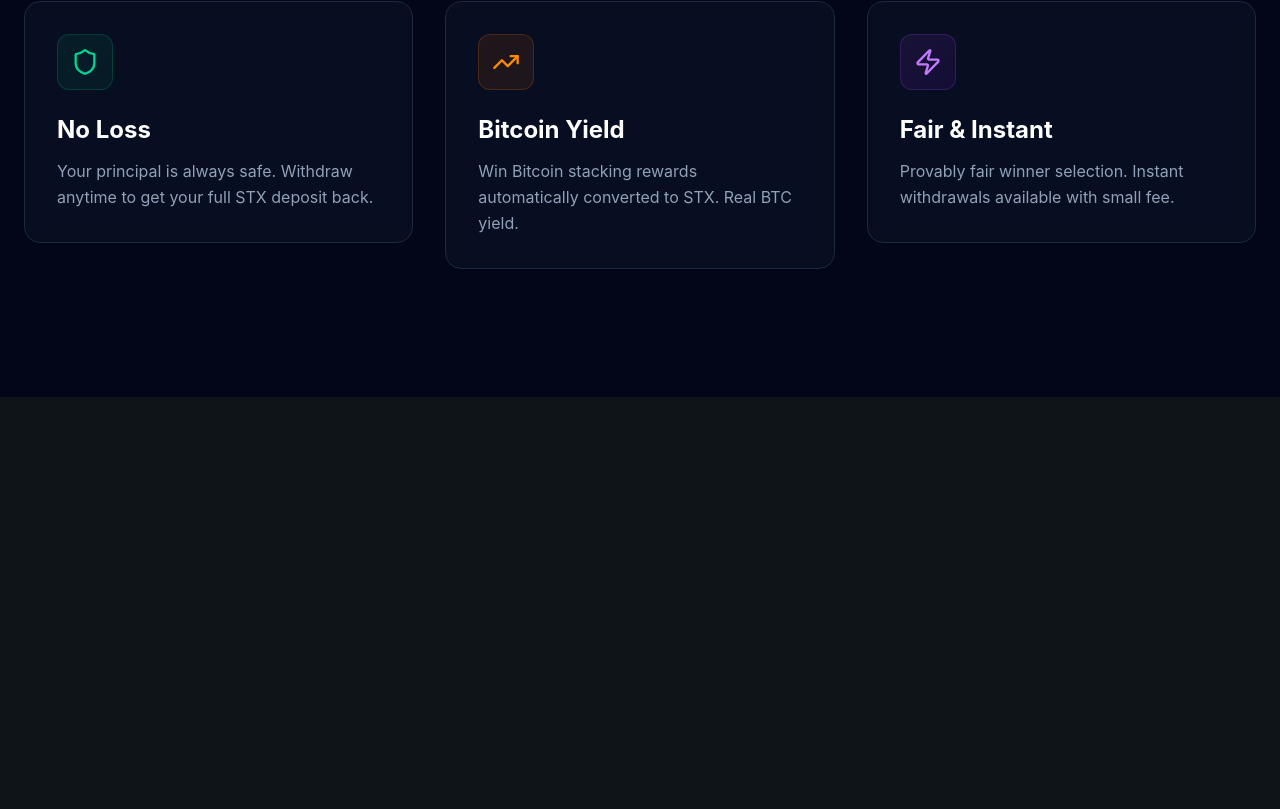
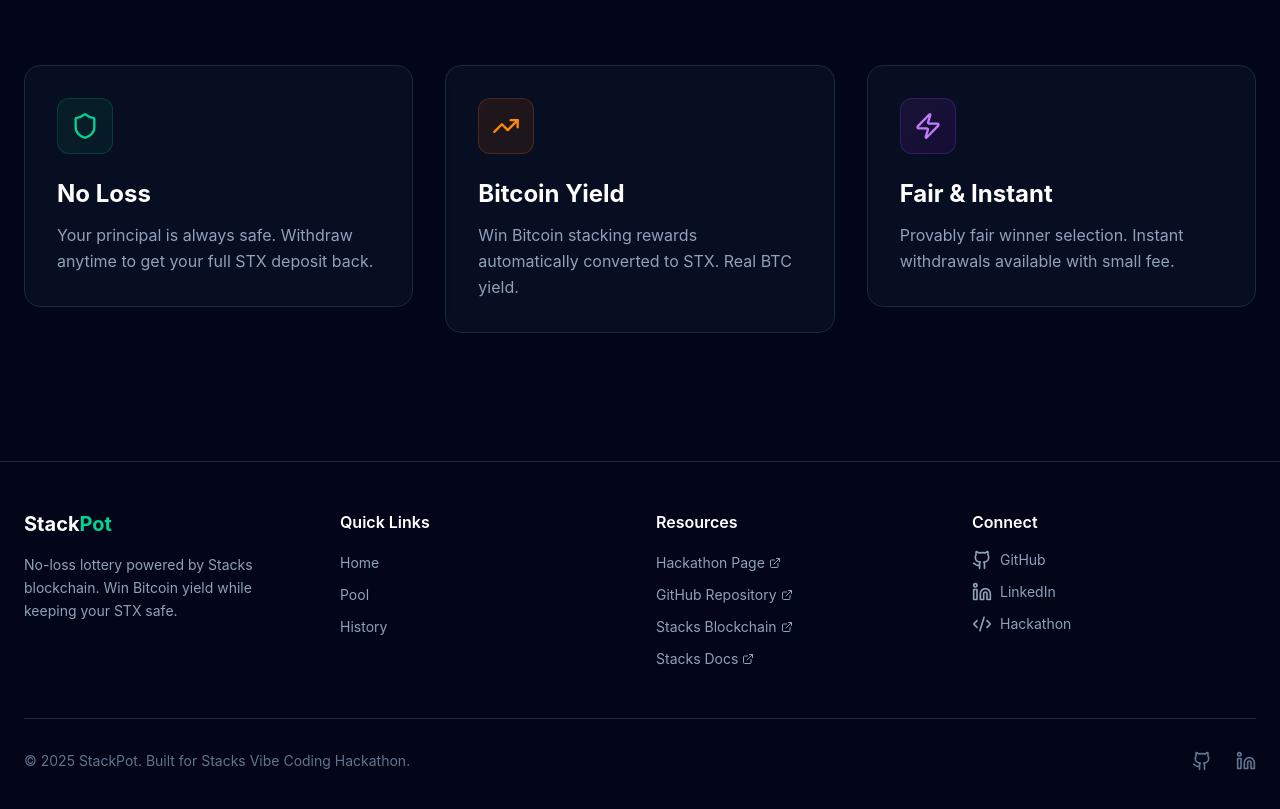
Before and after one commit to MihRazvan/StacksHackathon_StackPot, a Next.js app in the folder frontend/: page / in a window 1280 px wide. Shown: the part 1049-1858 px from the top of the page. Before the commit the page ends 1446 px from the top, so only its background shows below. Built offline with nearby package versions, Linux system fonts and the light colour scheme.

Commit message:
Add footer component to layout for improved site navigation and information; update LandingPage stats section with enhanced styling for better readability.

```diff
--- a/frontend/app/layout.tsx
+++ b/frontend/app/layout.tsx
@@ -2,6 +2,7 @@ import type { Metadata } from "next";
 import "./globals.css";
 import { Providers } from "./providers";
 import { ConnectButton } from "@/features/wallet/components/connect-button";
+import { Footer } from "@/components/footer";
 import Link from "next/link";
 import Image from "next/image";
 
@@ -58,7 +59,10 @@ export default function RootLayout({
               <ConnectButton />
             </div>
           </nav>
-          {children}
+          <div className="min-h-screen">
+            {children}
+          </div>
+          <Footer />
         </Providers>
       </body>
     </html>
--- a/frontend/app/page.tsx
+++ b/frontend/app/page.tsx
@@ -41,18 +41,20 @@ export default function LandingPage() {
           </div>
 
           {/* Stats */}
-          <div className="grid grid-cols-3 gap-8 max-w-3xl mx-auto">
-            <div className="text-center">
-              <div className="text-3xl font-bold text-white mb-1">234</div>
-              <div className="text-sm text-slate-500">Active Players</div>
-            </div>
-            <div className="text-center">
-              <div className="text-3xl font-bold text-emerald-400 mb-1">0%</div>
-              <div className="text-sm text-slate-500">Risk of Loss</div>
-            </div>
-            <div className="text-center">
-              <div className="text-3xl font-bold text-white mb-1">42</div>
-              <div className="text-sm text-slate-500">Current Draw</div>
+          <div className="bg-emerald-500 rounded-2xl p-8 max-w-3xl mx-auto">
+            <div className="grid grid-cols-3 gap-8">
+              <div className="text-center">
+                <div className="text-3xl font-bold text-slate-950 mb-1">234</div>
+                <div className="text-sm text-slate-950/70">Active Players</div>
+              </div>
+              <div className="text-center">
+                <div className="text-3xl font-bold text-slate-950 mb-1">0%</div>
+                <div className="text-sm text-slate-950/70">Risk of Loss</div>
+              </div>
+              <div className="text-center">
+                <div className="text-3xl font-bold text-slate-950 mb-1">42</div>
+                <div className="text-sm text-slate-950/70">Current Draw</div>
+              </div>
             </div>
           </div>
         </div>
--- /dev/null
+++ b/frontend/components/footer.tsx
@@ -0,0 +1,159 @@
+import Link from 'next/link';
+import { Github, Linkedin, ExternalLink, Code2 } from 'lucide-react';
+
+export function Footer() {
+  return (
+    <footer className="border-t border-slate-800 bg-slate-950">
+      <div className="max-w-7xl mx-auto px-6 py-12">
+        <div className="grid md:grid-cols-4 gap-8">
+          {/* Brand */}
+          <div className="md:col-span-1">
+            <div className="flex items-center gap-2 mb-4">
+              <h3 className="text-xl font-bold">
+                <span className="text-white">Stack</span>
+                <span className="text-emerald-400">Pot</span>
+              </h3>
+            </div>
+            <p className="text-sm text-slate-400 leading-relaxed">
+              No-loss lottery powered by Stacks blockchain. Win Bitcoin yield while keeping your STX safe.
+            </p>
+          </div>
+
+          {/* Quick Links */}
+          <div>
+            <h4 className="text-white font-semibold mb-4">Quick Links</h4>
+            <ul className="space-y-2">
+              <li>
+                <Link href="/" className="text-sm text-slate-400 hover:text-emerald-400 transition-colors">
+                  Home
+                </Link>
+              </li>
+              <li>
+                <Link href="/pool" className="text-sm text-slate-400 hover:text-emerald-400 transition-colors">
+                  Pool
+                </Link>
+              </li>
+              <li>
+                <Link href="/history" className="text-sm text-slate-400 hover:text-emerald-400 transition-colors">
+                  History
+                </Link>
+              </li>
+            </ul>
+          </div>
+
+          {/* Resources */}
+          <div>
+            <h4 className="text-white font-semibold mb-4">Resources</h4>
+            <ul className="space-y-2">
+              <li>
+                <a
+                  href="https://dorahacks.io/hackathon/stacks-vibe-coding/detail"
+                  target="_blank"
+                  rel="noopener noreferrer"
+                  className="text-sm text-slate-400 hover:text-emerald-400 transition-colors inline-flex items-center gap-1"
+                >
+                  Hackathon Page
+                  <ExternalLink className="w-3 h-3" />
+                </a>
+              </li>
+              <li>
+                <a
+                  href="https://github.com/MihRazvan"
+                  target="_blank"
+                  rel="noopener noreferrer"
+                  className="text-sm text-slate-400 hover:text-emerald-400 transition-colors inline-flex items-center gap-1"
+                >
+                  GitHub Repository
+                  <ExternalLink className="w-3 h-3" />
+                </a>
+              </li>
+              <li>
+                <a
+                  href="https://www.stacks.co/"
+                  target="_blank"
+                  rel="noopener noreferrer"
+                  className="text-sm text-slate-400 hover:text-emerald-400 transition-colors inline-flex items-center gap-1"
+                >
+                  Stacks Blockchain
+                  <ExternalLink className="w-3 h-3" />
+                </a>
+              </li>
+              <li>
+                <a
+                  href="https://docs.stacks.co/"
+                  target="_blank"
+                  rel="noopener noreferrer"
+                  className="text-sm text-slate-400 hover:text-emerald-400 transition-colors inline-flex items-center gap-1"
+                >
+                  Stacks Docs
+                  <ExternalLink className="w-3 h-3" />
+                </a>
+              </li>
+            </ul>
+          </div>
+
+          {/* Connect */}
+          <div>
+            <h4 className="text-white font-semibold mb-4">Connect</h4>
+            <div className="space-y-3">
+              <a
+                href="https://github.com/MihRazvan"
+                target="_blank"
+                rel="noopener noreferrer"
+                className="flex items-center gap-2 text-sm text-slate-400 hover:text-emerald-400 transition-colors"
+              >
+                <Github className="w-5 h-5" />
+                <span>GitHub</span>
+              </a>
+              <a
+                href="https://www.linkedin.com/in/razvanmih/"
+                target="_blank"
+                rel="noopener noreferrer"
+                className="flex items-center gap-2 text-sm text-slate-400 hover:text-emerald-400 transition-colors"
+              >
+                <Linkedin className="w-5 h-5" />
+                <span>LinkedIn</span>
+              </a>
+              <a
+                href="https://dorahacks.io/hackathon/stacks-vibe-coding/detail"
+                target="_blank"
+                rel="noopener noreferrer"
+                className="flex items-center gap-2 text-sm text-slate-400 hover:text-emerald-400 transition-colors"
+              >
+                <Code2 className="w-5 h-5" />
+                <span>Hackathon</span>
+              </a>
+            </div>
+          </div>
+        </div>
+
+        {/* Bottom Bar */}
+        <div className="mt-12 pt-8 border-t border-slate-800">
+          <div className="flex flex-col md:flex-row justify-between items-center gap-4">
+            <p className="text-sm text-slate-500">
+              © {new Date().getFullYear()} StackPot. Built for Stacks Vibe Coding Hackathon.
+            </p>
+            <div className="flex items-center gap-6">
+              <a
+                href="https://github.com/MihRazvan"
+                target="_blank"
+                rel="noopener noreferrer"
+                className="text-slate-500 hover:text-emerald-400 transition-colors"
+              >
+                <Github className="w-5 h-5" />
+              </a>
+              <a
+                href="https://www.linkedin.com/in/razvanmih/"
+                target="_blank"
+                rel="noopener noreferrer"
+                className="text-slate-500 hover:text-emerald-400 transition-colors"
+              >
+                <Linkedin className="w-5 h-5" />
+              </a>
+            </div>
+          </div>
+        </div>
+      </div>
+    </footer>
+  );
+}
```
